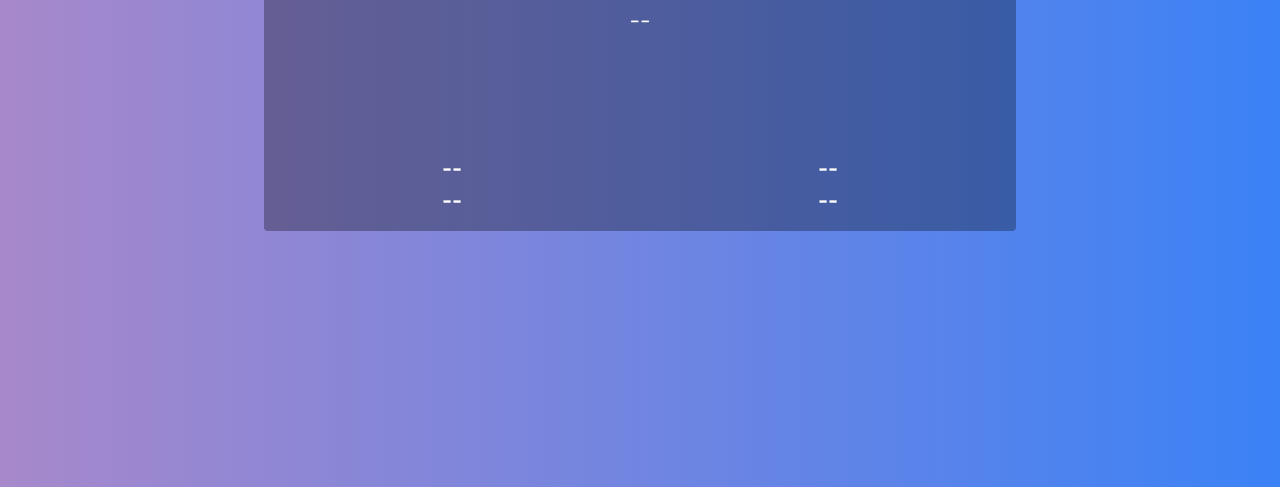
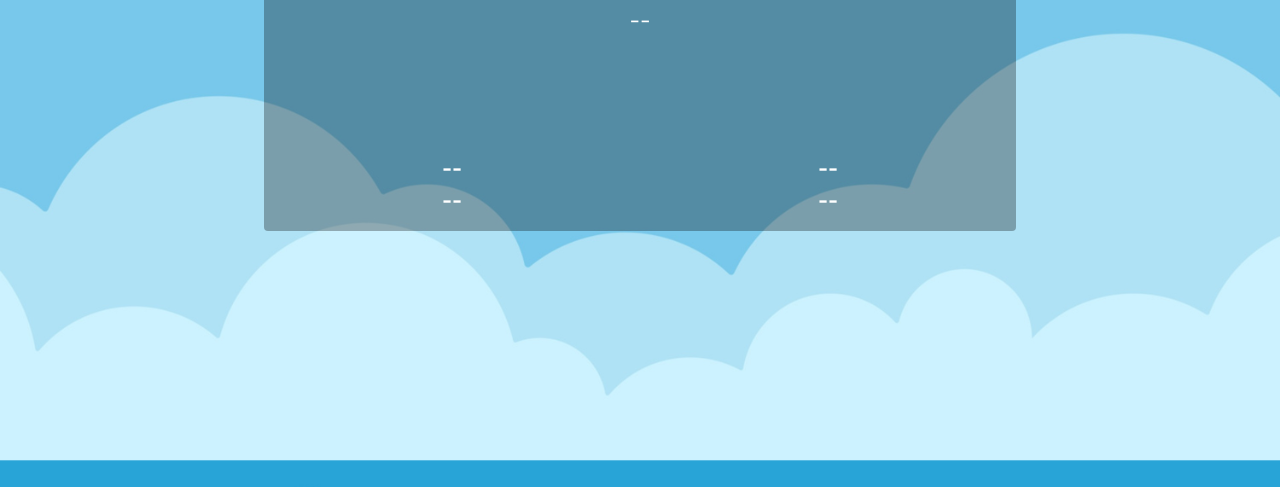
Before and after one commit to mikemariano19/weather-app-v.2, a website: page index.html in a window 1280 px wide. Shown: the part 393-880 px from the top of the page. Drawn offline with Linux system fonts and the light colour scheme.

Commit message:
Fixing weather background

```diff
--- a/index.html
+++ b/index.html
@@ -8,7 +8,7 @@
     <link rel="stylesheet" href="https://cdnjs.cloudflare.com/ajax/libs/font-awesome/6.1.1/css/all.min.css">
     <title>Weather-App</title>
 </head>
-<body id="backgroundImage" class="font-body bg-gradient-to-r from-[#A788CB] to-blue-500 text-white">
+<body id="backgroundImage" class="font-body text-white">
         <div class="max-w-3xl m-auto mt-6 md:mt-20">
             <div class="mx-2">
              <form onsubmit="show(); return false;" class="relative flex items-center justify-end">
--- a/src/styles.css
+++ b/src/styles.css
@@ -13,4 +13,5 @@ body {
     background-repeat: no-repeat;
     background-attachment: fixed;
     transition: background-image 0.5s ease-in-out;
+    background-image: url('/public/backgroundImages/abstract-sky-cloud.jpg');
 }
```
Also changed, not shown: public/backgroundImages/abstract-sky-cloud.jpg (added), public/backgroundImages/cartoon-rainbow-girls.jpg (added), public/backgroundImages/main_bg.jpg (added), public/styles.css, 1 other file.
